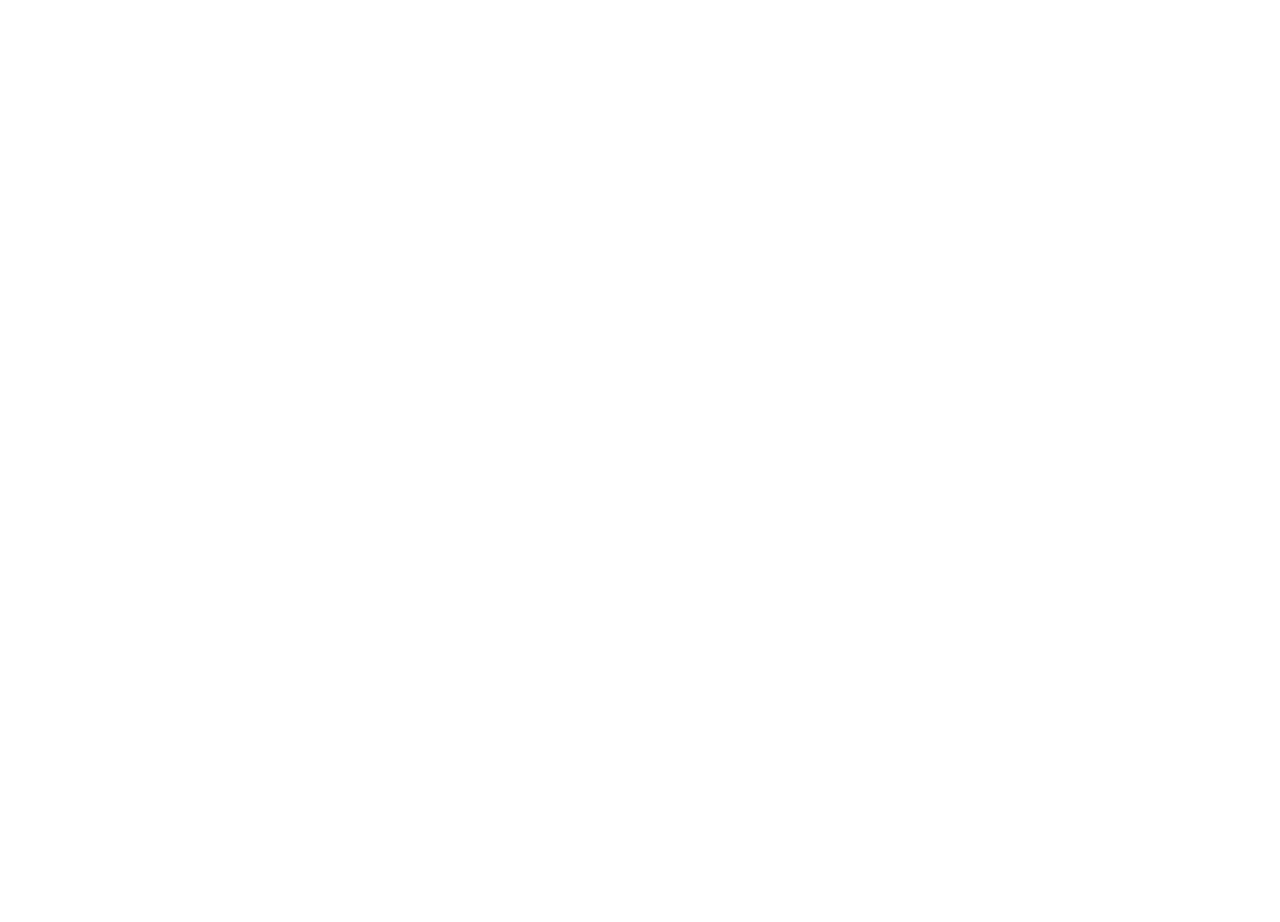
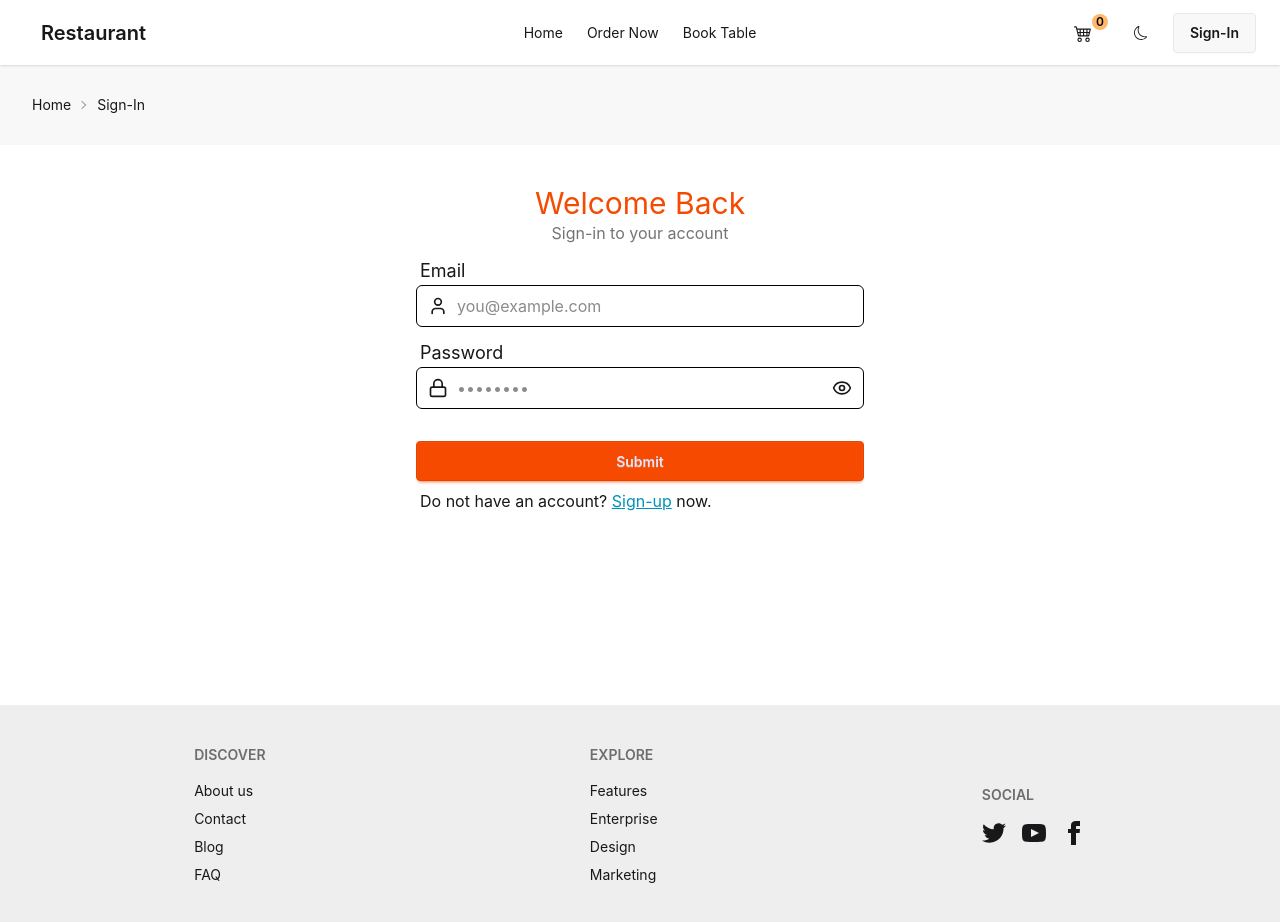
Before and after one commit to mt-rashid-dev/restaurant-app, a React (Vite) app in the folder frontend/: page /sign-in in a window 1280 px wide. Before the commit this address had no page. Shown: the top 922 px of the page. Before the commit the page ends 800 px from the top, so only its background shows below. Built offline with nearby package versions, Linux system fonts and the light colour scheme.

Commit message:
add Sign-in page

```diff
--- a/frontend/src/App.jsx
+++ b/frontend/src/App.jsx
@@ -5,6 +5,7 @@ import { BrowserRouter, Routes, Route } from "react-router-dom";
 
 import Layout from "./components/Layout.jsx";
 import Home from "./pages/Home.jsx";
+import SignIn from "./pages/SignIn.jsx";
 import { initTheme } from "./utils.js";
 import { setTheme } from "./features/theme/themeSlice.js";
 
@@ -24,6 +25,9 @@ const App = () => {
           <Route path={"/"} element={<Layout>
             <Home/>
           </Layout>}/>
+          <Route path={"/sign-in"} element={<Layout>
+            <SignIn/>
+          </Layout>}/>
         </Routes>
       </BrowserRouter>
     </div>
--- a/frontend/src/components/Header.jsx
+++ b/frontend/src/components/Header.jsx
@@ -72,7 +72,7 @@ const Header = () => {
               {theme === "light"? <BsMoon/> : <BsSun/>}
             </button>
 
-            <a className="btn">Sign-In</a>
+            <Link to={"/sign-in"} className="btn">Sign-In</Link>
           </div>
         </div>
       </div>
--- a/frontend/src/components/MiniCart.jsx
+++ b/frontend/src/components/MiniCart.jsx
@@ -28,17 +28,19 @@ const MiniCart = () => {
           <div className={"flex justify-between"}>
             <div>
               <button
-                className={"btn btn-outline btn-xs me-1 w-7 text-xl"}
+                className="btn btn-outline btn-xs btn-square"
                 onClick={() => dispatch(decrement(item._id))}
               >
-                <LuMinus/>
+                <LuMinus className="w-3.5 h-3.5" />
               </button>
-              <span>{item.quantity}</span>
+
+              <span className="px-2">{item.quantity}</span>
+
               <button
-                className={"btn btn-outline btn-xs ms-1 w-7 text-xl"}
+                className="btn btn-outline btn-xs btn-square"
                 onClick={() => dispatch(increment(item._id))}
               >
-                <LuPlus/>
+                <LuPlus className="w-3.5 h-3.5" />
               </button>
             </div>
             <div>${item.price * item.quantity}</div>
--- a/frontend/src/features/miniCart/miniCart.js
+++ /dev/null
@@ -1,17 +0,0 @@
-import { createSlice } from "@reduxjs/toolkit";
-
-export const miniCartSlice = createSlice({
-  name: "miniCart",
-  initialState: {
-    display: false
-  },
-  reducers: {
-    setDisplay: (state, action) => {
-      state.display = action.payload;
-    }
-  }
-});
-
-export const { setDisplay } = miniCartSlice.actions;
-
-export default miniCartSlice.reducer;
--- a/frontend/src/index.css
+++ b/frontend/src/index.css
@@ -7,10 +7,12 @@
   --color-primary: oklch(64.6% 0.222 41.116);
   --color-secondary: oklch(42.4% 0.199 265.638);
   --color-accent: oklch(62.7% 0.194 149.214);
+  --color-info: oklch(60.9% 0.126 221.723);
 }
 @plugin "daisyui/theme" {
   name: "dark";
   --color-primary: oklch(70.5% 0.213 47.604);
   --color-secondary: oklch(54.6% 0.245 262.881);
   --color-accent: oklch(72.3% 0.219 149.579);
+  --color-info: oklch(78.9% 0.154 211.53);
 }
--- /dev/null
+++ b/frontend/src/pages/SignIn.jsx
@@ -0,0 +1,95 @@
+import { useState } from "react";
+import { useSelector } from "react-redux";
+import { Link } from "react-router-dom";
+import { LuEye, LuEyeOff, LuLock, LuUser } from "react-icons/lu";
+
+const SignIn = () => {
+  const theme = useSelector(state => state.theme.value);
+  const [email, setEmail] = useState("");
+  const [password, setPassword] = useState("");
+  const [showPassword, setShowPassword] = useState(false);
+  const [showError, setShowError] = useState(<span>&nbsp;</span>);
+
+  const togglePassword = () => {
+    if(showPassword) {
+      setShowPassword(false);
+    } else {
+      setShowPassword(true);
+    }
+  };
+
+  return (
+    <div className={"min-h-[calc(100vh-200px)]"}>
+      {/* Breadcrumbs - section */}
+      <div className={"flex items-center h-20 bg-base-200"}>
+        <div className="breadcrumbs text-sm px-8">
+          <ul>
+            <li><Link to={"/"}>Home</Link></li>
+            <li><Link>Sign-In</Link></li>
+          </ul>
+        </div>
+      </div>
+
+      {/* Sign-in form - section */}
+      <form className={"max-w-md m-auto mt-10"}>
+        <h1 className={"text-center text-3xl text-primary"}>Welcome Back</h1>
+        <p className={"text-center text-base-content/60"}>Sign-in to your account</p>
+
+        {/* Email input - section */}
+        <div className={"mt-3"}>
+          <label className={"ps-1 text-lg"}>Email</label>
+          <div className="relative">
+            <div className="absolute flex items-center h-full px-3 z-1">
+              <LuUser className={"size-5"}/>
+            </div>
+            <input
+              type="text"
+              className={theme === "light" ? "border-1 border-black w-full ps-10 py-2 rounded-md" : "border-1 border-light w-full ps-10 py-2 rounded-md"}
+              placeholder="you@example.com"
+              value={email}
+              onChange={e => setEmail(e.target.value)}
+            />
+          </div>
+        </div>
+
+        {/* Password input - section */}
+        <div className={"mt-3"}>
+          <label className={"ps-1 text-lg"}>Password</label>
+          <div className="relative">
+            <div className="absolute flex items-center h-full px-3 z-1">
+              <LuLock className={"size-5"}/>
+            </div>
+            <input
+              type={showPassword ? "text" : "password"}
+              className={theme === "light" ? "border-1 border-black w-full px-10 py-2 rounded-md" : "border-1 border-light w-full px-10 py-2 rounded-md"}
+              placeholder="••••••••"
+              value={password}
+              onChange={e => setPassword(e.target.value)}
+            />
+            <div
+              className="absolute top-0 right-0 flex items-center h-full px-3 cursor-pointer z-1"
+              onClick={togglePassword}
+            >
+              {showPassword ? <LuEyeOff className="size-5"/> : <LuEye className="size-5"/>}
+            </div>
+          </div>
+        </div>
+
+        {/* Show error - section */}
+        <p className={"px-1 my-1 text-red-500"}>{showError}</p>
+
+        {/* Submit button - section */}
+        <button
+          type={"submit"}
+          className={"btn btn-primary w-full"}
+        >
+          Submit
+        </button>
+
+        <p className={"px-1 py-2"}>Do not have an account? <Link className={"link link-info"}>Sign-up</Link> now.</p>
+      </form>
+    </div>
+  );
+};
+
+export default SignIn;
```
Also changed, not shown: 2 other files (tests, documents, lock files or other folders).
